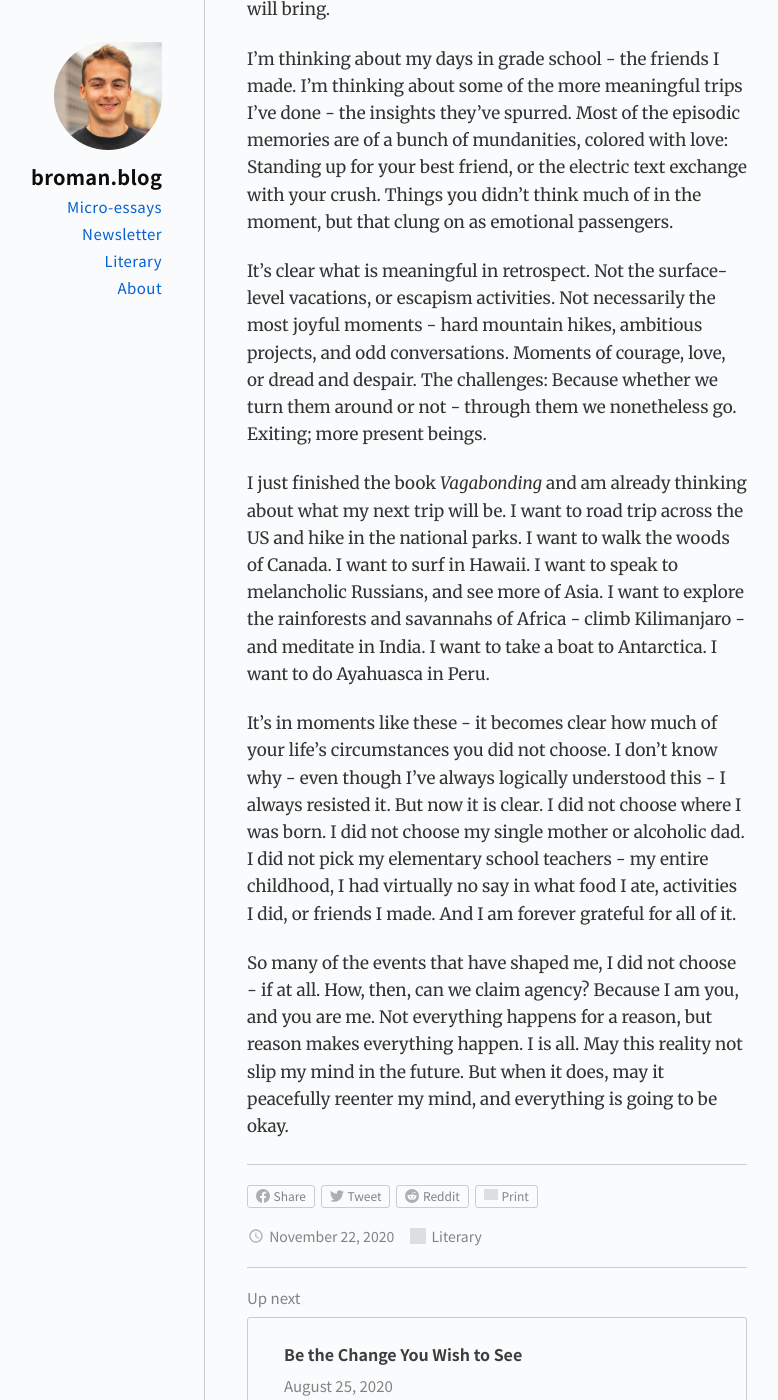
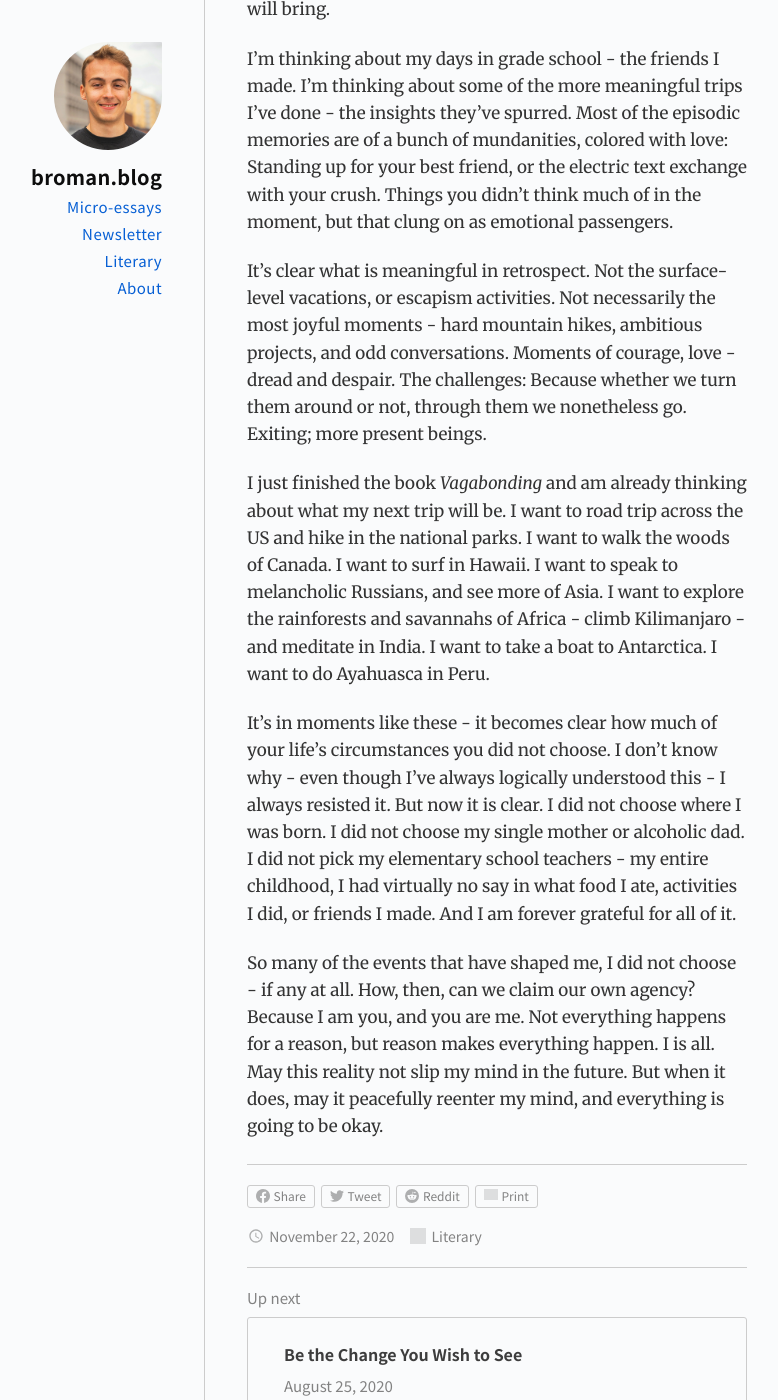
Before and after one commit to gdbroman/broman.blog, a Jekyll site: the page built from _posts/2020/2020-11-22-im-leaving.md, in a window 1280 px wide and 1400 px high, scrolled down 303 px. Shown: the whole window, without its empty margins (251-1029 px from the left). Built offline with Jekyll 4.4.1, drawn with Linux system fonts in a browser that asks for light colours; grey boxes are pictures that could not be loaded.

Commit message:
revision

```diff
--- a/_posts/2020/2020-11-22-im-leaving.md
+++ b/_posts/2020/2020-11-22-im-leaving.md
@@ -10,10 +10,10 @@ It's been about three months of solo traveling, and at last, I'm leaving for Can
 
 I'm thinking about my days in grade school - the friends I made. I'm thinking about some of the more meaningful trips I've done - the insights they've spurred. Most of the episodic memories are of a bunch of mundanities, colored with love: Standing up for your best friend, or the electric text exchange with your crush. Things you didn't think much of in the moment, but that clung on as emotional passengers.
 
-It's clear what is meaningful in retrospect. Not the surface-level vacations, or escapism activities. Not necessarily the most joyful moments - hard mountain hikes, ambitious projects, and odd conversations. Moments of courage, love, or dread and despair. The challenges: Because whether we turn them around or not - through them we nonetheless go. Exiting; more present beings.
+It's clear what is meaningful in retrospect. Not the surface-level vacations, or escapism activities. Not necessarily the most joyful moments - hard mountain hikes, ambitious projects, and odd conversations. Moments of courage, love - dread and despair. The challenges: Because whether we turn them around or not, through them we nonetheless go. Exiting; more present beings.
 
 I just finished the book *Vagabonding* and am already thinking about what my next trip will be. I want to road trip across the US and hike in the national parks. I want to walk the woods of Canada. I want to surf in Hawaii. I want to speak to melancholic Russians, and see more of Asia. I want to explore the rainforests and savannahs of Africa - climb Kilimanjaro - and meditate in India. I want to take a boat to Antarctica. I want to do Ayahuasca in Peru.
 
 It's in moments like these - it becomes clear how much of your life's circumstances you did not choose. I don't know why - even though I've always logically understood this - I always resisted it. But now it is clear. I did not choose where I was born. I did not choose my single mother or alcoholic dad. I did not pick my elementary school teachers - my entire childhood, I had virtually no say in what food I ate, activities I did, or friends I made. And I am forever grateful for all of it.
 
-So many of the events that have shaped me, I did not choose - if at all. How, then, can we claim agency? Because I am you, and you are me. Not everything happens for a reason, but reason makes everything happen. I is all. May this reality not slip my mind in the future. But when it does, may it peacefully reenter my mind, and everything is going to be okay.
+So many of the events that have shaped me, I did not choose - if any at all. How, then, can we claim our own agency? Because I am you, and you are me. Not everything happens for a reason, but reason makes everything happen. I is all. May this reality not slip my mind in the future. But when it does, may it peacefully reenter my mind, and everything is going to be okay.
```
